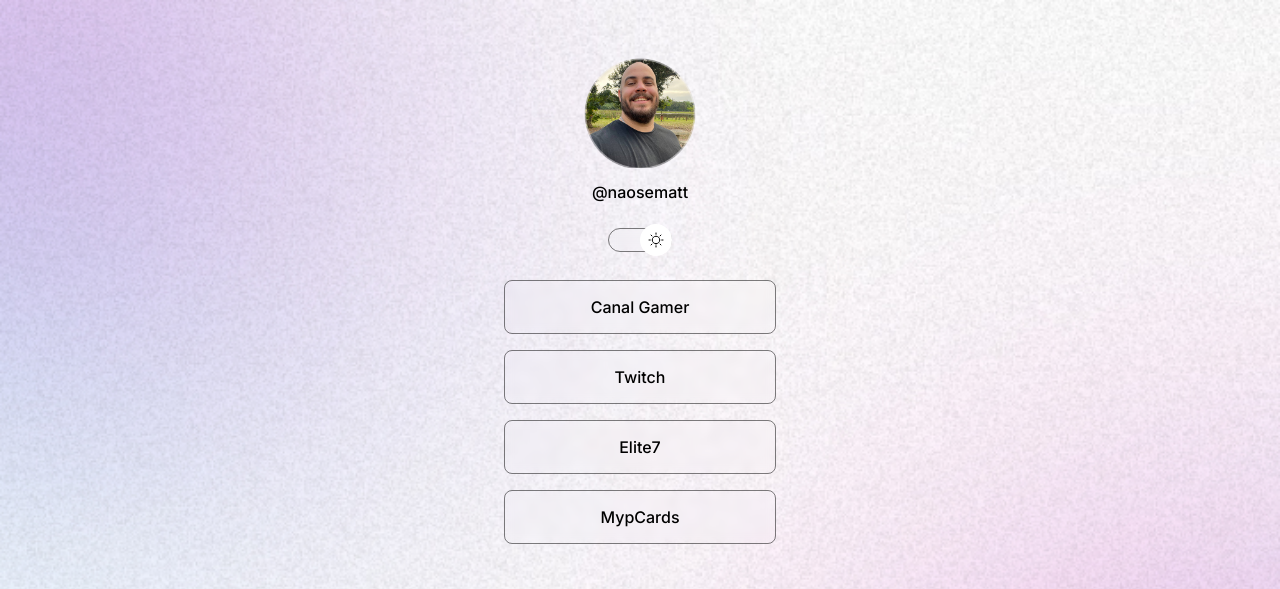
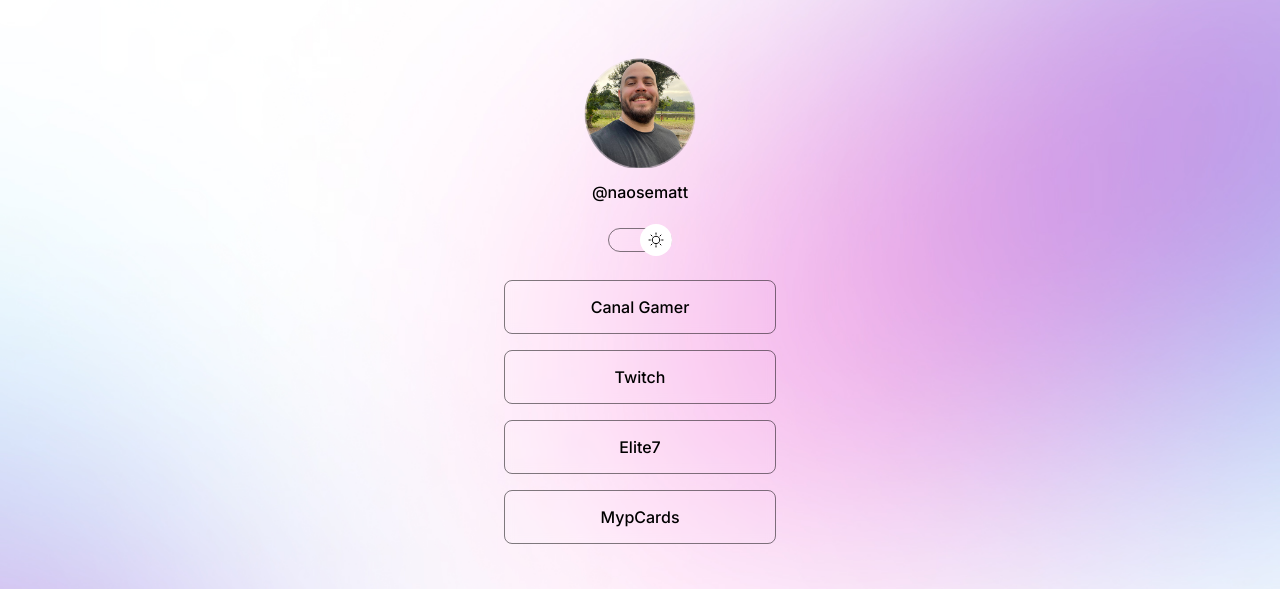
Before and after one commit to matheuscarvalho-spd/devlinks, a plain HTML site: page index.html in a window 1280 px wide. Shown: the top 589 px of the page. Drawn offline with nearby package versions, Linux system fonts and the light colour scheme.

Commit message:
change bg based on media queries

```diff
--- a/style.css
+++ b/style.css
@@ -29,6 +29,7 @@
 body {
 
     background: var(--bg-url)  no-repeat top center/cover ;
+    height: 100vh;
 }
 
 body * {
@@ -171,3 +172,14 @@
     text-align: center;
     font-size: 14px;
 }
+
+/* // media queries // */
+@media (min-width: 700px) {
+    :root {
+        --bg-url: url(./RocketSeat/Vscode/assets/assets/bg-desktop.jpg)
+    }
+
+    .light {
+        --bg-url: url(./RocketSeat/Vscode/assets/assets/bg-desktop-light.jpg)
+    }
+}
```
